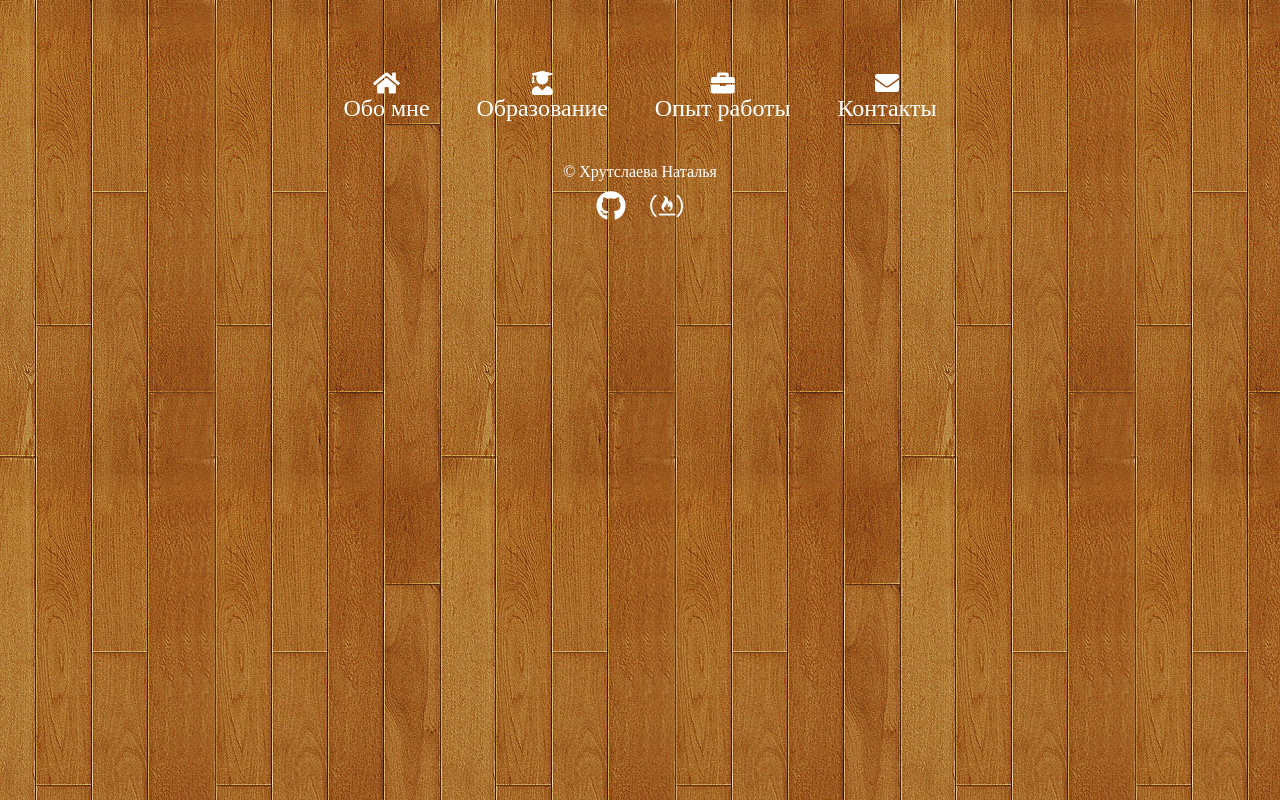
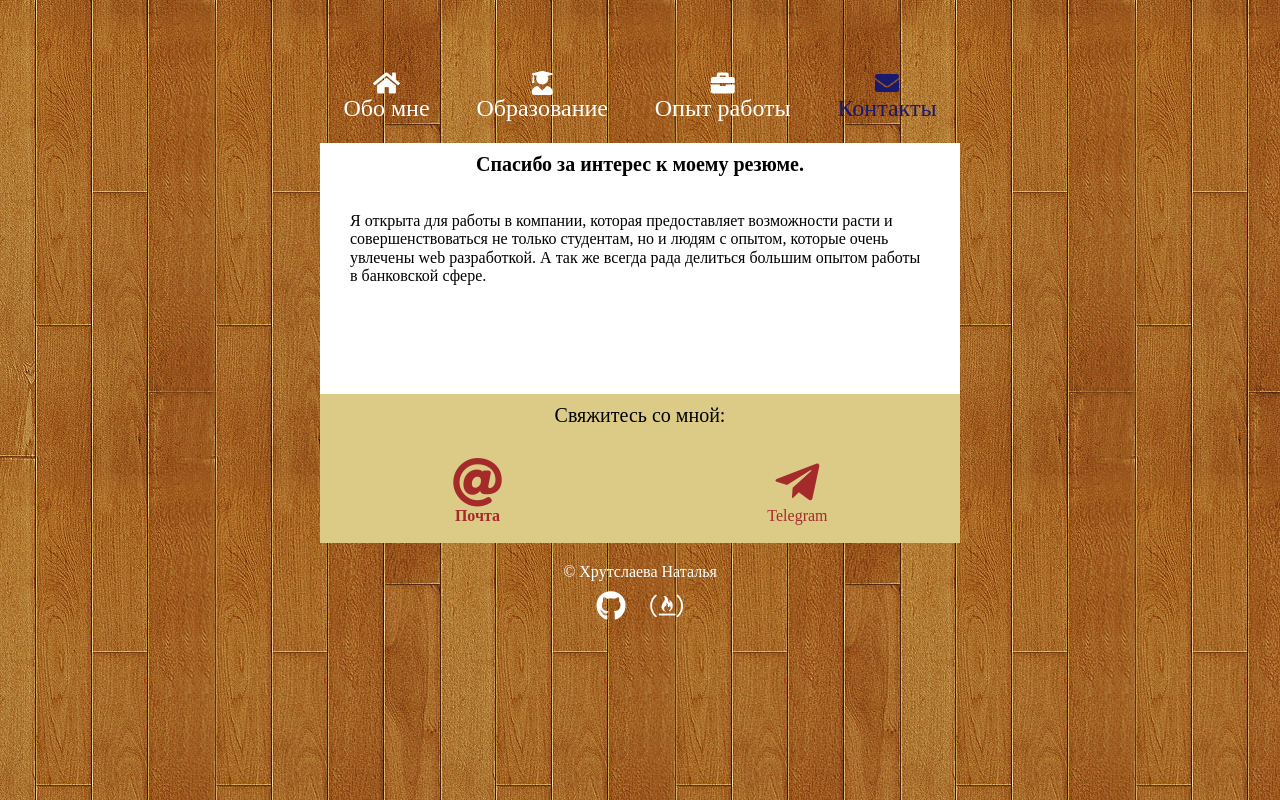
Before and after one commit to alianta/alianta.github.io, a plain HTML site: page index.html in a window 1280 px wide. Both pictures are taken after a click on the link "Контакты". Drawn offline with Linux system fonts and the light colour scheme.

Commit message:
Add contacts block

```diff
--- a/css/style.css
+++ b/css/style.css
@@ -21,9 +21,12 @@ nav a{
     font-size: 24px;
     display: flex;
     flex-direction: column;
+
 }
 nav a:hover{
     color: midnightblue;
+    cursor: pointer;
+
 }
 #about-me{
     display:flex;
@@ -138,3 +141,56 @@ footer{
     color: white;
     text-decoration: none;
 }
+
+#contacts{
+    display: none;
+    flex-direction: column;
+    justify-content: space-between;
+    background-color: white;
+    min-height: 50vh;
+    width: 50vw;
+}
+.contacts-body{
+    height: 60%;
+    min-height: 60%;
+}
+.contact-me{
+    background: #dbcb86;
+    height: 40%;
+    min-height: 40%;
+}
+.contact-links{
+    display: flex;
+    justify-content: space-around;
+    align-items: center;
+}
+
+.contacts-header, .contacts-info{
+    padding: 10px 30px;
+}
+.contacts-header{
+    font-size: 20px;
+    text-align: center;
+    margin: 0;
+}
+.contact-links-header{
+    display: block;
+    text-align: center;
+    font-size: 20px;
+    padding: 10px;
+}
+.contact-link-item{
+    display:flex;
+    flex-direction: column;
+    align-items: center;
+    text-decoration: none;
+    color: brown;
+    padding: 20px 0;
+}
+.contact-link-item::before{
+    font-size: 50px;
+}
+.contact-link-item:hover{
+    color: white;
+    text-shadow: 0 0 12px lightblue;
+}
--- a/index.html
+++ b/index.html
@@ -131,6 +131,19 @@
                 </div>
             </div>
             <div id="contacts">
+                <div class="contacts-body">
+                    <h4 class="contacts-header">Спасибо за интерес к моему резюме.</h4>
+                    <p class="contacts-info">Я открыта для работы в компании, которая предоставляет возможности расти и совершенствоваться не только студентам, но и людям с опытом, которые очень увлечены web разработкой. А так же всегда рада делиться большим опытом работы в банковской сфере.</p>
+                </div>
+
+                <div class="contact-me">
+                    <span class="contact-links-header">Свяжитесь со мной:</span>
+                    <div class="contact-links">
+                        <a href="mailto:hrustalyova@mail.ru" class="contact-link-item fas fa-at">Почта</a>
+                        <a href="https://t.me/alianta_wd" class="contact-link-item fab fa-telegram-plane">Telegram</a>
+
+                    </div>
+                </div>
 
             </div>
         </main>
@@ -157,12 +170,14 @@
                         const infoBlockId = menuList[i].id.replace(/menu-/, '');
                         let infoBlock = document.getElementById(infoBlockId);
                         infoBlock.style.display = 'flex';
+                        menuList[i].style.color = 'midnightblue';
                     } else {
                         //делаем невидимыми, которые от других пунктов меню
                         console.log('ANOTHE MNEU')
                         const infoBlockId = menuList[i].id.replace(/menu-/, '');
                         let infoBlock = document.getElementById(infoBlockId);
                         infoBlock.style.display = 'none';
+                        menuList[i].style.color = 'white';
                     }
                 }
             }
```
Also changed, not shown: img/my_logo_lemur_1.png (added).
